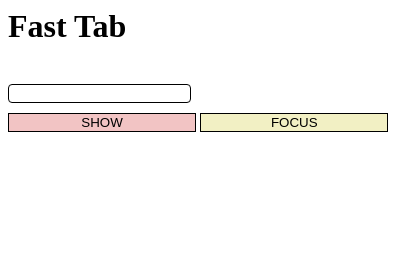
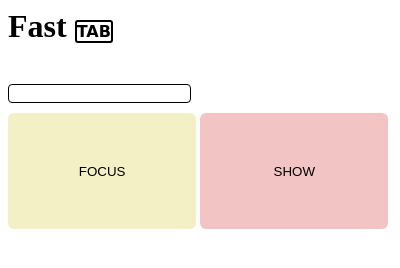
Before and after one commit to Vigintill/Fast-Tab, a browser extension: page popup.html in a window 400 px wide. Drawn offline with Linux system fonts and the light colour scheme.

Commit message:
Style popup

```diff
--- a/popup.html
+++ b/popup.html
@@ -1,17 +1,18 @@
 <html>
     <body>
         <div>
-            <h1>Fast Tab</h1>
+            <h1>Fast <span style="border: solid 2px; border-radius: 3px; font-family: cursive; font-size: 16px;">TAB</span></h1>
         </div>
         <br>
         <div>
-            <input tabindex="2" type="text" id="input" style="margin-bottom: 10px; border: solid 1px; border-radius: 4px;">
             <div style="display: -ms-inline-grid;">
-                <button tabindex="1" id="show" style="width: 49%; border: solid 1px; background: #F2C4C4;">SHOW</button>
-                <button tabindex="3" id="focus" style="width: 49%; border: solid 1px; background: #f2f0c4;">FOCUS</button>
+                <input tabindex="2" type="text" id="input" style="margin-bottom: 10px; border: solid 1px; border-radius: 4px;">
+            </div>
+            <div>
+                <button tabindex="3" id="focus" style="width: 49%; border: solid 0px; background: #f2f0c4; border-radius: 6px; height: 14%;">FOCUS</button>
+                <button tabindex="1" id="show" style="width: 49%; border: solid 0px;background: #F2C4C4;border-radius: 6px;height: 14%;">SHOW</button>
             </div>
         </div>
-
         <script src="scripts/popup.js"></script>
     </body>
 </html>
```
